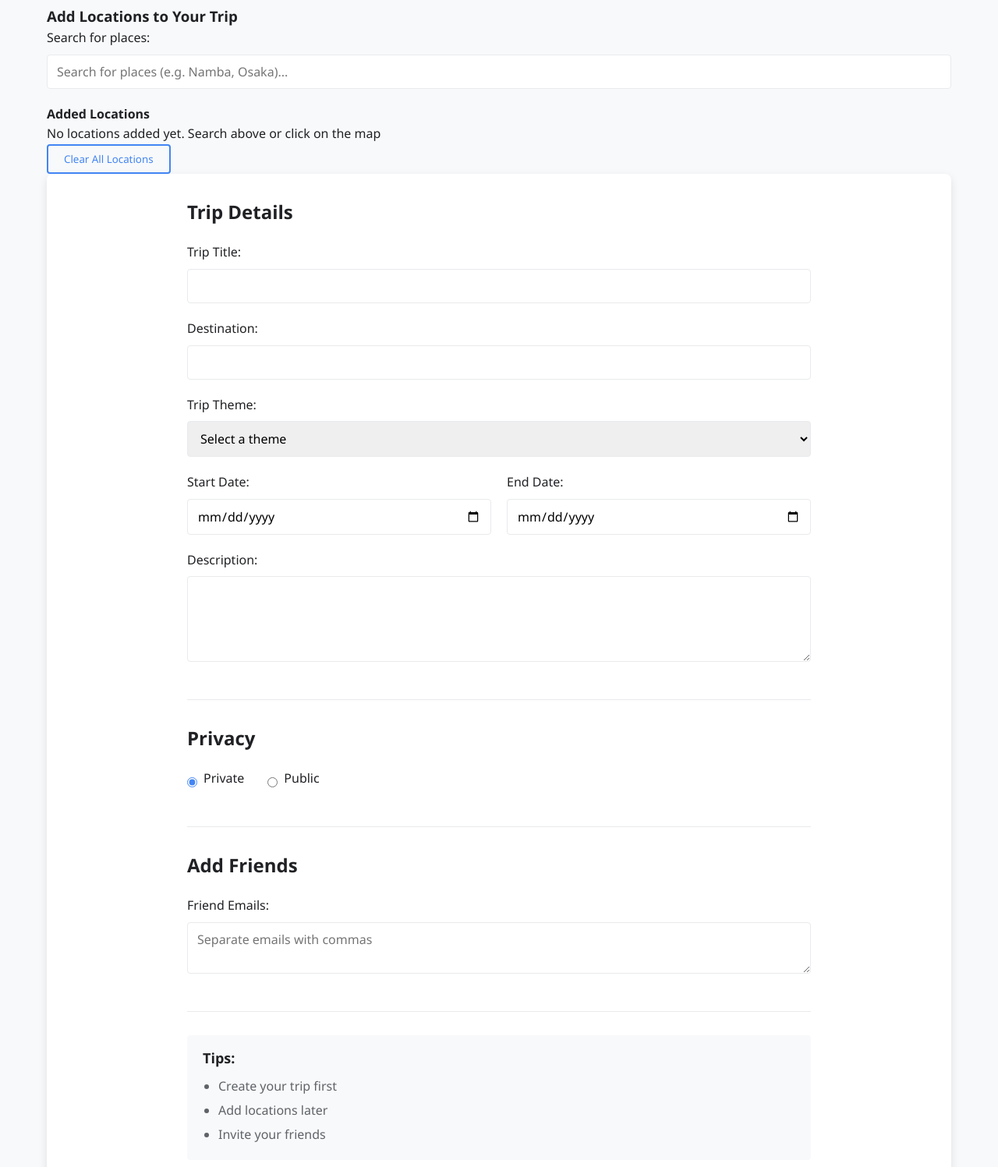
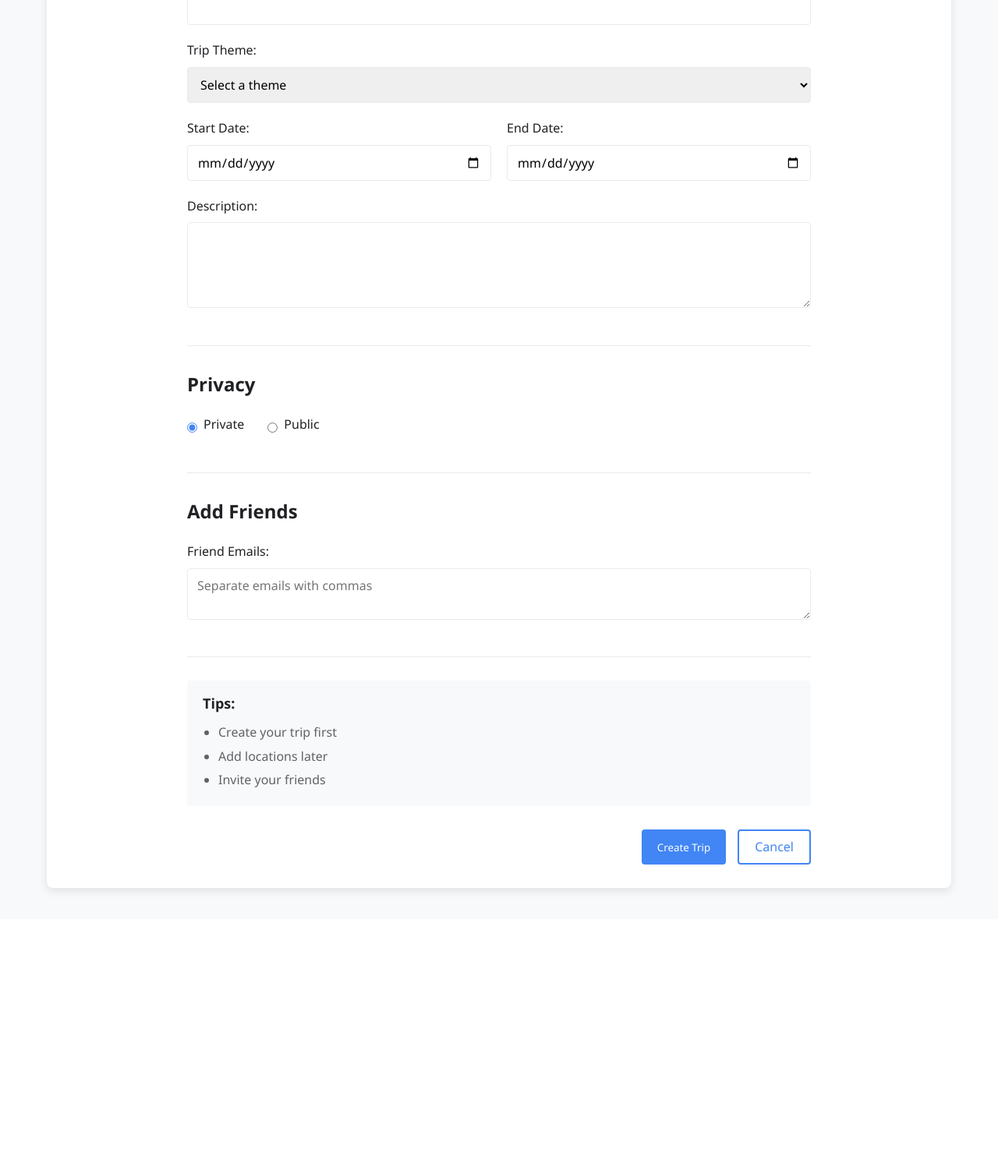
Before and after one commit to hongyaok/EZtrip, a Flask app: page /create-trip in a window 1280 px wide. Shown: the part 418-1915 px from the top of the page at 78% size. After the commit the page ends 1565 px from the top, so only its background shows below. Run offline with Flask 3, Linux system fonts and the light colour scheme; the visitor is signed in with stand-in values (Sample User, id 1); some libraries are stand-ins or nearby versions.

Commit message:
Remove the map section from the create trip form

```diff
--- a/templates/create_trip.html
+++ b/templates/create_trip.html
@@ -31,31 +31,6 @@
     <main class="container">
         <div class="create-trip-header">
             <h1>Create New Trip</h1>
-        </div>
-
-        <!--Map section added -->
-        <div class="map-preview">
-            <h3>Map Preview</h3>
-            <div id="map"></div>
-        </div>
-
-        <!--Search and locations -->
-        <div class= "map-controls">
-            <h3>Add Locations to Your Trip</h3>
-            <div class="form-group">
-                <label for="location-search">Search for places: </label>
-                <input type="text" id="location-search" placeholder="Search for places (e.g. Namba, Osaka)..." class="form-control">
-            </div>
-
-            <div class="locations-section">
-                <h4>Added Locations</h4>
-                <div id="locations-list">
-                    <p>No locations added yet. Search above or click on the map</p>
-                </div>
-                <button type="button" onclick="clearAllLocations()"  class="btn btn-outline">
-                    Clear All Locations
-                </button>
-            </div>
         </div>
 
         <div class="create-trip-form-container">
@@ -101,9 +76,6 @@
                         <label for="description">Description:</label>
                         <textarea id="description" name="description" rows="4" class="form-control"></textarea>
                     </div>
-
-                    <!--hidden field to help send location to the server-->
-                    <input type="hidden" name="locations" id="locations-data">
                 </div>
 
 
@@ -146,10 +118,5 @@
         </div>
     </main>
 
-    <script src = "/static/js/map.js"> </script>
-
-    <!--Google Maps API-->
-    <script src="https://maps.googleapis.com/maps/api/js?key=AIzaSyCcAD8dYx5U0BQDDaJDcwgyf5ir0A11Cr8&libraries=places&callback=initMap"></script>
-
 </body>
 </html>
```
